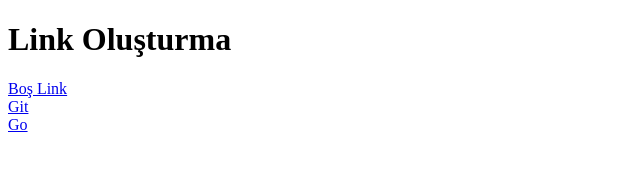
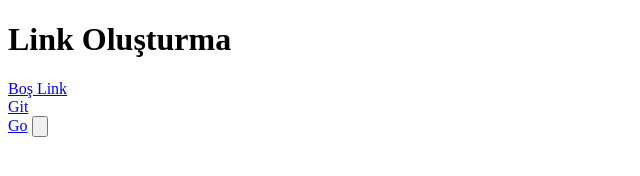
Before and after one commit to esmaimeci/html-workspace, a plain HTML site: page baglantı.html in a window 1280 px wide. Shown: the full height of the page, 0-640 px from the left. Drawn offline with Linux system fonts and the light colour scheme.

Commit message:
new button was added.

```diff
--- a/baglantı.html
+++ b/baglantı.html
@@ -9,6 +9,6 @@
         <br>
         <a href="liste.html">Go</a>
 
-
+        <input type="button" name="esbat">
     </body>
 </html>
```
